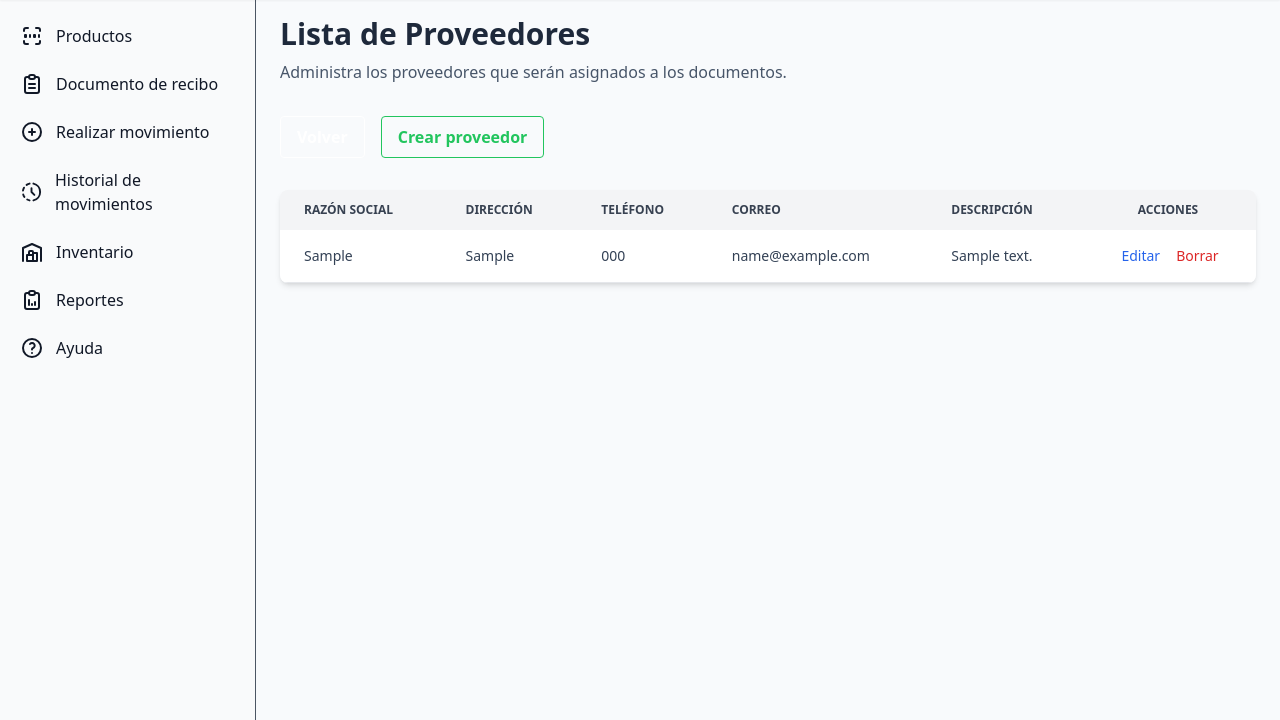
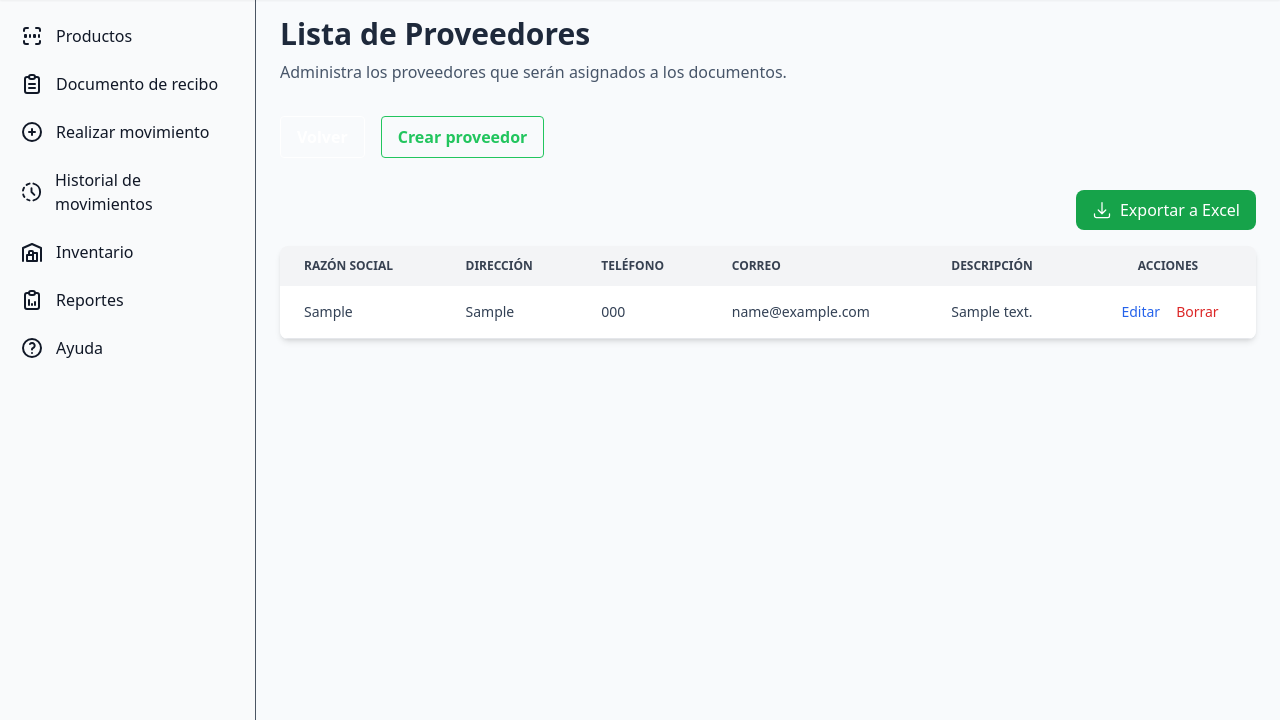
Before and after one commit to juansalgado12/wms, a Flask app: page /proveedores/ in a window 1280 px wide. Shown: the part 80-800 px from the top of the page. Run offline with Flask 3, Linux system fonts and the light colour scheme; the visitor is signed in with stand-in values (Sample User, id 1); tables that the repository leaves empty hold one stand-in row (values such as "Sample post"); some libraries are stand-ins or nearby versions.

Commit message:
Se hizo la instalación de pandas y openpyxl para poder ejecutar la funcionalidad de exportar registros de las tablas de la bd en formato excel. Se hizo la prueba de exportación con proveedores

```diff
--- a/wmsr/templates/documento_recibo/proveedores/listaproveedores.html
+++ b/wmsr/templates/documento_recibo/proveedores/listaproveedores.html
@@ -11,6 +11,23 @@
     <a href="{{url_for('documento_recibo.lista_documentos')}}" class="bg-transparent text-white font-semibold hover:text-gray-400 py-2 px-4 border border-white hover:border-gray-400 rounded">Volver</a>
 	<a href="{{url_for('proveedores.crear_proveedor')}}" class="bg-transparent text-green-500 font-semibold hover:text-white py-2 px-4 border border-green-500 hover:border-white rounded">Crear proveedor</a>
 </div>
+
+<div class="flex justify-end mb-4">
+  <a href="{{ url_for('proveedores.exportar_proveedores_excel') }}"
+     class="inline-flex items-center px-4 py-2 bg-green-600 text-white rounded-lg hover:bg-green-700 transition">
+
+    <svg xmlns="http://www.w3.org/2000/svg"
+         fill="none" viewBox="0 0 24 24"
+         stroke-width="1.5" stroke="currentColor"
+         class="w-5 h-5 mr-2" aria-hidden="true">
+      <path stroke-linecap="round" stroke-linejoin="round"
+            d="M3 16.5v2.25A2.25 2.25 0 0 0 5.25 21h13.5A2.25 2.25 0 0 0 21 18.75V16.5M16.5 12 12 16.5m0 0L7.5 12m4.5 4.5V3" />
+    </svg>
+
+    <span>Exportar a Excel</span>
+  </a>
+</div>
+
 
 <div class="relative overflow-x-auto shadow-md sm:rounded-lg">
   <table class="min-w-full text-sm text-left text-gray-700 dark:text-gray-300">
```
Also changed, not shown: 2 other files.
